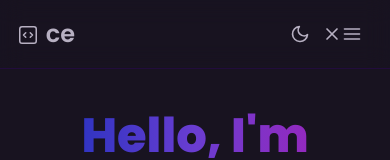
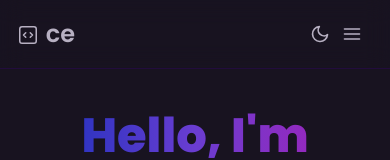
Before and after one commit to encarnac/portfolio, a React (Vite) app: page / in a window 390 px wide. Shown: the top 160 px of the page. Built offline with nearby package versions, Linux system fonts and the light colour scheme.

Commit message:
Fixed issue where both mobile navbar icons appeared

```diff
--- a/src/components/Navbar.jsx
+++ b/src/components/Navbar.jsx
@@ -50,17 +50,11 @@ const Navbar = ({
             onClick={() => setNavbarOpen(!navbarOpen)}
             className="flex items-center rounded px-3 py-2 hover:text-[#DC659C] dark:hover:text-[#7943ed]"
           >
-            {" "}
-            <FiX
-              className={`${
-                navbarOpen ? "inline opacity-100" : "opacity-8"
-              } transition-opacity duration-300 h-5 w-5`}
-            />
-            <FiMenu
-              className={`${
-                !navbarOpen ? "inline opacity-100" : "opacity-0"
-              } transition-opacity duration-300 h-5 w-5`}
-            />
+            {navbarOpen ? (
+              <FiX className="h-5 w-5" />
+            ) : (
+              <FiMenu className="h-5 w-5" />
+            )}
           </button>
         </div>
         <div className="menu hidden md:block md:w-auto" id="navbar">
```
